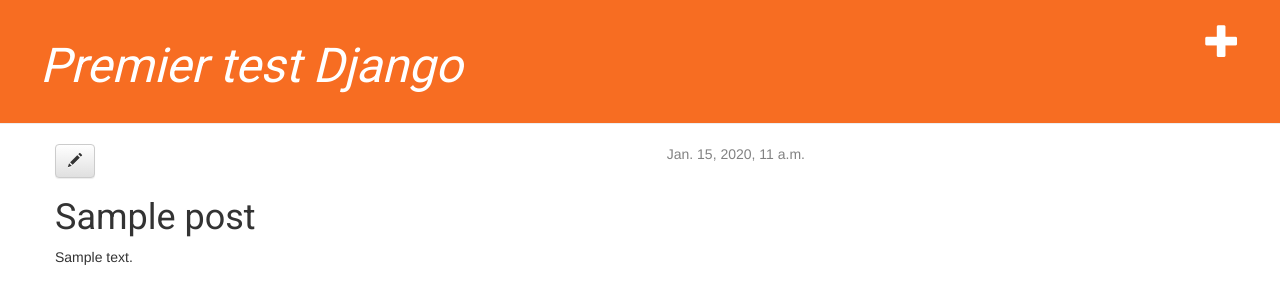
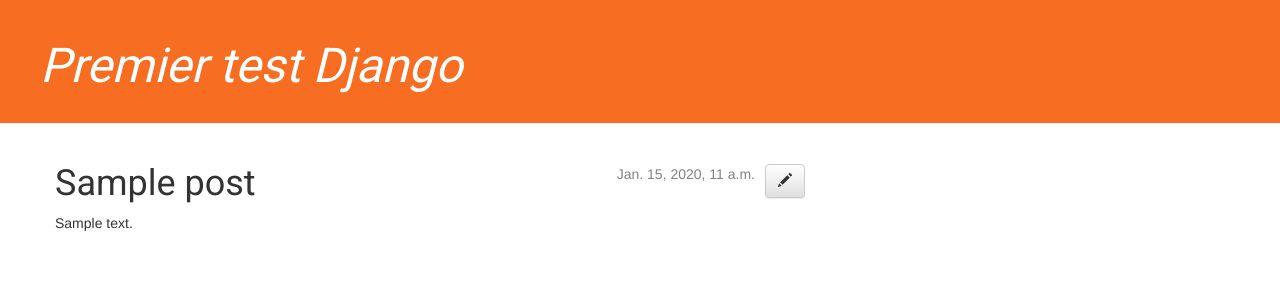
Before and after one commit to jtheze/django-test, a Django app: template blog/templates/blog/post_detail.html in a window 1280 px wide. Shown: the top 304 px of the page. Run offline with Django 3.2, Linux system fonts and the light colour scheme; the template is opened without the code that fills it: values that come from a table or form of the project are taken from there, others are empty; tables that the repository leaves empty hold one stand-in row (values such as "Sample post"); some libraries are stand-ins or nearby versions.

Commit message:
Post for logged users only

```diff
--- a/blog/static/css/blog.css
+++ b/blog/static/css/blog.css
@@ -17,6 +17,11 @@
 
 h1, h2, h3, h4 {
   font-family: 'Roboto';
+}
+
+.btn {
+  float: right;
+  margin-left: 10px;
 }
 
 .date {
--- a/blog/templates/blog/base.html
+++ b/blog/templates/blog/base.html
@@ -11,8 +11,10 @@
   </head>
   <body>
     <div class="page-header">
+      {% if user.is_authenticated %}
         <a href="{% url 'post_new' %}" class="top-menu"><span class="glyphicon glyphicon-plus"></span></a>
-        <h1><a href="/">Premier test Django</a></h1>
+      {% endif %}
+      <h1><a href="/">Premier test Django</a></h1>
     </div>
     <div class="content container">
         <div class="row">
--- a/blog/templates/blog/post_detail.html
+++ b/blog/templates/blog/post_detail.html
@@ -2,12 +2,12 @@
 
 {% block content %}
     <div class="post">
+      <a class="btn btn-default" href="{% url 'post_edit' pk=post.pk %}"><span class="glyphicon glyphicon-pencil"></span></a>
         {% if post.published_date %}
             <div class="date">
                 {{ post.published_date }}
             </div>
         {% endif %}
-        <a class="btn btn-default" href="{% url 'post_edit' pk=post.pk %}"><span class="glyphicon glyphicon-pencil"></span></a>
         <h1>{{ post.title }}</h1>
         <p>{{ post.text|linebreaksbr }}</p>
     </div>
```
